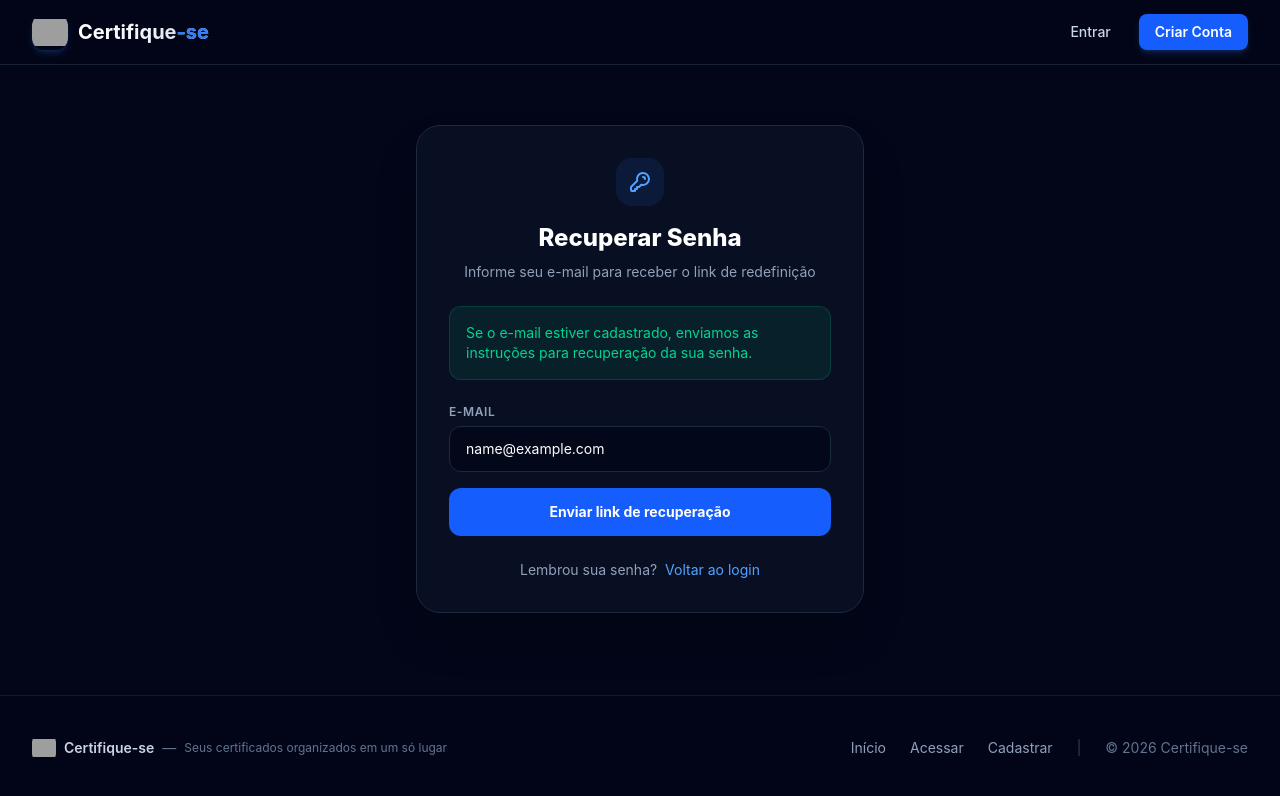
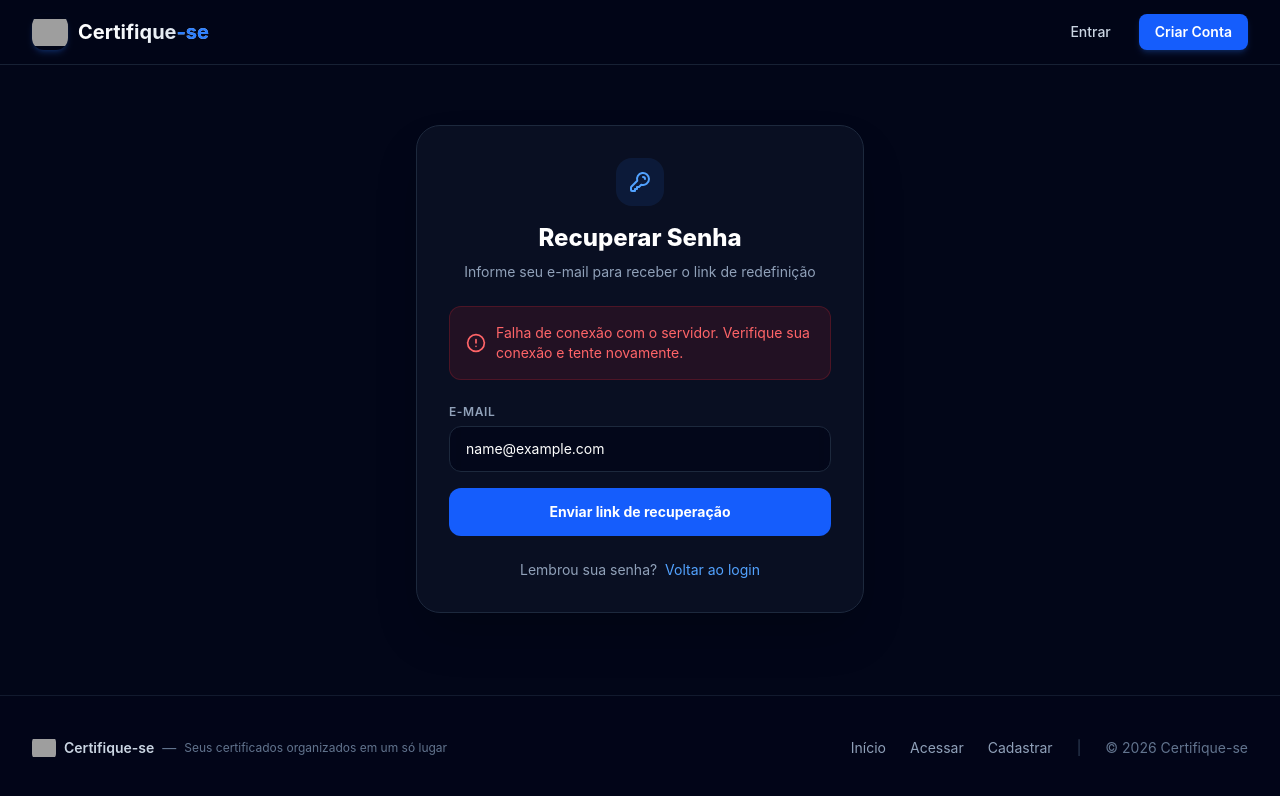
Before and after one commit to luanrichardsz/certifique-se-web, an Angular app in the folder certifique-se/: page /esqueci-senha in a window 1280 px wide. Both pictures are taken after typing "name@example.com" into the empty fields and a click on the button "Enviar link de recuperação". Shown: the top 796 px of the page. Built offline with nearby package versions, Linux system fonts and the light colour scheme; no server answers; grey boxes are pictures that could not be loaded.

Commit message:
fix(recuperacaoSenha): Adiciona uma mensagem para se o email nao tiver cadastrado

```diff
--- a/certifique-se/src/app/features/auth/forgot-password/forgot-password.component.html
+++ b/certifique-se/src/app/features/auth/forgot-password/forgot-password.component.html
@@ -11,8 +11,23 @@
     </div>
 
     @if (successMessage) {
-      <div class="rounded-xl bg-emerald-500/10 border border-emerald-500/20 p-4 text-sm text-emerald-400">
-        {{ successMessage }}
+      <div class="rounded-xl bg-emerald-500/10 border border-emerald-500/20 p-4 text-sm text-emerald-400 flex items-center gap-2.5">
+        <svg xmlns="http://www.w3.org/2000/svg" class="w-5 h-5 flex-shrink-0 text-emerald-400" viewBox="0 0 24 24" fill="none" stroke="currentColor" stroke-width="2" stroke-linecap="round" stroke-linejoin="round">
+          <path d="M22 11.08V12a10 10 0 1 1-5.93-9.14"/>
+          <polyline points="22 4 12 14.01 9 11.01"/>
+        </svg>
+        <span>{{ successMessage }}</span>
+      </div>
+    }
+
+    @if (errorMessage) {
+      <div class="rounded-xl bg-red-500/10 border border-red-500/20 p-4 text-sm text-red-400 flex items-center gap-2.5">
+        <svg xmlns="http://www.w3.org/2000/svg" class="w-5 h-5 flex-shrink-0 text-red-400" viewBox="0 0 24 24" fill="none" stroke="currentColor" stroke-width="2" stroke-linecap="round" stroke-linejoin="round">
+          <circle cx="12" cy="12" r="10"/>
+          <line x1="12" y1="8" x2="12" y2="12"/>
+          <line x1="12" y1="16" x2="12.01" y2="16"/>
+        </svg>
+        <span>{{ errorMessage }}</span>
       </div>
     }
 
@@ -21,11 +36,22 @@
         <label for="email" class="block text-xs font-semibold uppercase tracking-wider text-slate-400 mb-1.5">E-mail</label>
         <input id="email" type="email" formControlName="email" placeholder="seu@email.com"
                class="w-full px-4 py-3 rounded-xl bg-slate-950/80 border border-slate-800 text-white text-sm focus:outline-none focus:ring-2 focus:ring-blue-500" />
+        @if (form.get("email")?.touched && form.get("email")?.invalid) {
+          <p class="text-xs text-red-400 mt-1">Informe um e-mail válido</p>
+        }
       </div>
 
       <button type="submit" [disabled]="isLoading"
-              class="w-full py-3.5 px-4 rounded-xl text-sm font-bold text-white bg-blue-600 hover:bg-blue-500 transition-all disabled:opacity-50">
-        {{ isLoading ? "Enviando..." : "Enviar link de recuperação" }}
+              class="w-full py-3.5 px-4 rounded-xl text-sm font-bold text-white bg-blue-600 hover:bg-blue-500 transition-all disabled:opacity-50 flex items-center justify-center gap-2">
+        @if (isLoading) {
+          <svg class="animate-spin h-4 w-4 text-white" fill="none" viewBox="0 0 24 24">
+            <circle class="opacity-25" cx="12" cy="12" r="10" stroke="currentColor" stroke-width="4"></circle>
+            <path class="opacity-75" fill="currentColor" d="M4 12a8 8 0 018-8v8H4z"></path>
+          </svg>
+          <span>Enviando...</span>
+        } @else {
+          <span>Enviar link de recuperação</span>
+        }
       </button>
     </form>
 
--- a/certifique-se/src/app/features/auth/forgot-password/forgot-password.component.ts
+++ b/certifique-se/src/app/features/auth/forgot-password/forgot-password.component.ts
@@ -32,14 +32,19 @@
     this.errorMessage = null;
 
     this.authService.forgotPassword(this.form.value.email).subscribe({
-      next: () => {
+      next: (res: any) => {
         this.isLoading = false;
-        this.successMessage = "Se o e-mail estiver cadastrado, enviamos as instruções para recuperação da sua senha.";
+        this.successMessage = res?.mensagem || "E-mail de recuperação enviado com sucesso! Verifique sua caixa de entrada.";
       },
-      error: () => {
+      error: (err: any) => {
         this.isLoading = false;
-        // Even on error, standard security practice is generic message or friendly prompt
-        this.successMessage = "Se o e-mail estiver cadastrado, enviamos as instruções para recuperação da sua senha.";
+        if (err.status === 404) {
+          this.errorMessage = err.error?.detail || err.error?.mensagem || "Este e-mail não foi encontrado em nosso sistema.";
+        } else if (err.status === 0) {
+          this.errorMessage = "Falha de conexão com o servidor. Verifique sua conexão e tente novamente.";
+        } else {
+          this.errorMessage = err.error?.detail || err.error?.mensagem || "Erro ao solicitar recuperação de senha. Tente novamente.";
+        }
       }
     });
   }
```
